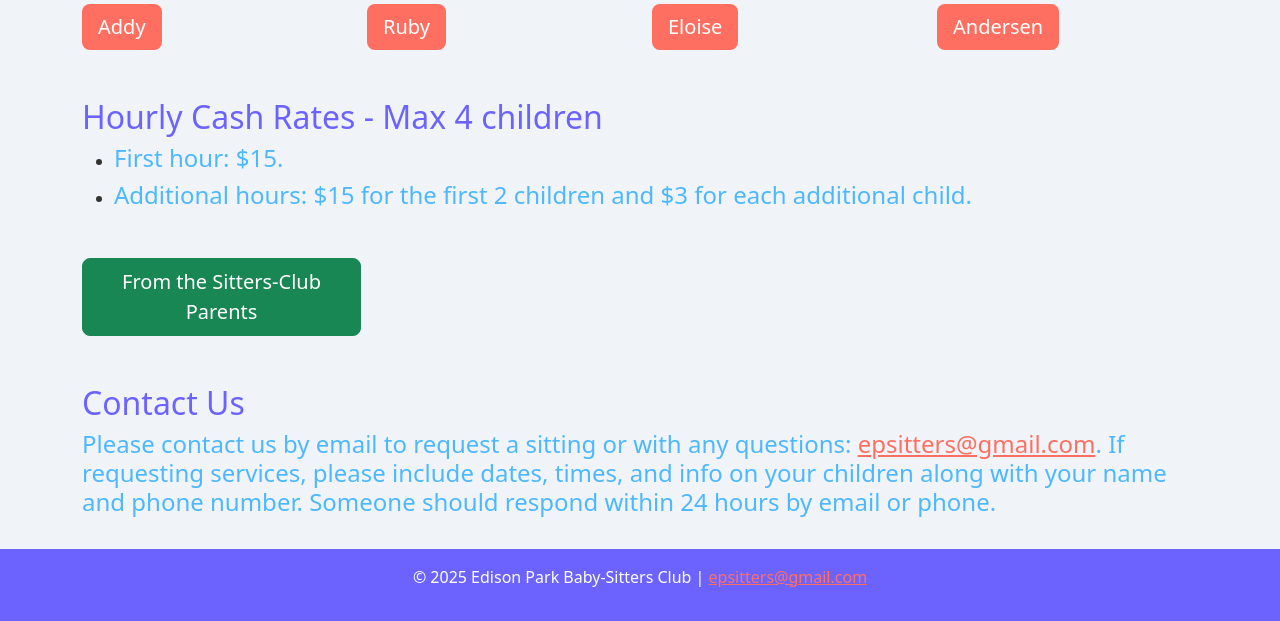
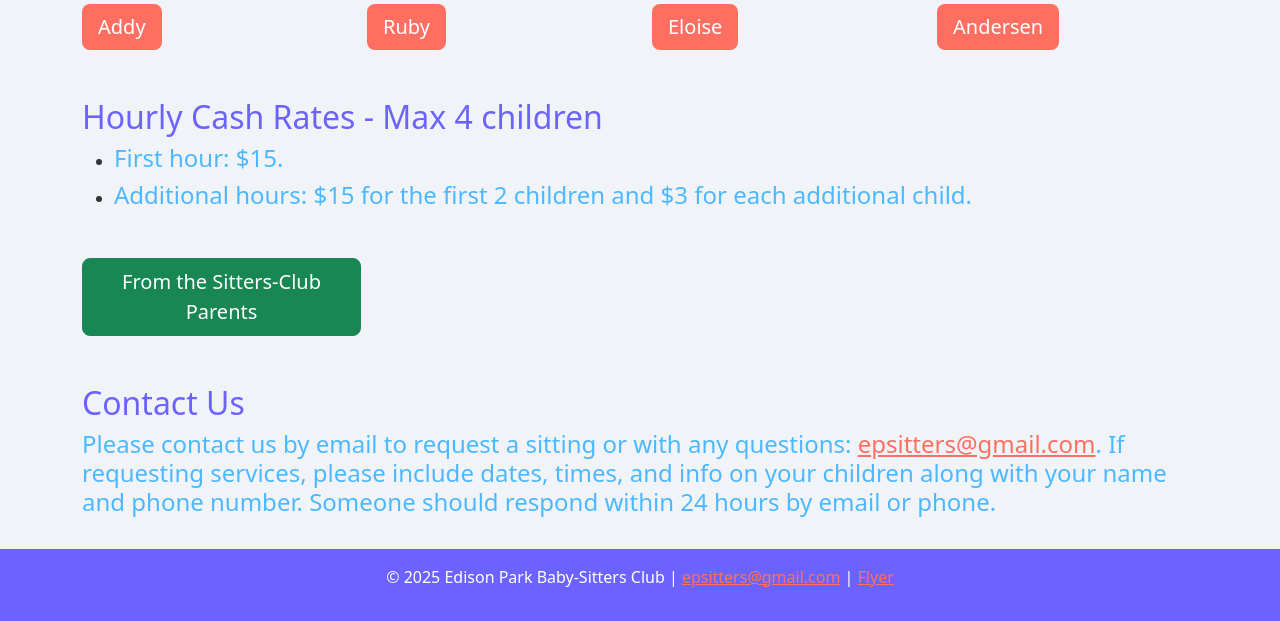
Before and after one commit to timdime/epsitters, a plain HTML site: page index.html in a window 1280 px wide. Shown: the part 715-1336 px from the top of the page. Drawn offline with nearby package versions, Linux system fonts and the light colour scheme.

Commit message:
Update index.html

```diff
--- a/index.html
+++ b/index.html
@@ -88,7 +88,7 @@
      </main>
 
   <footer>
-    <p>&copy; 2025 Edison Park Baby-Sitters Club | <a href="mailto:epsitters@gmail.com">epsitters@gmail.com</a> </p>
+    <p>&copy; 2025 Edison Park Baby-Sitters Club | <a href="mailto:epsitters@gmail.com">epsitters@gmail.com</a> | <a href="images/flyer.pdf">Flyer</a> </p>
   </footer>
 
   <script src="https://cdn.jsdelivr.net/npm/bootstrap@5.3.3/dist/js/bootstrap.bundle.min.js"></script>
```
